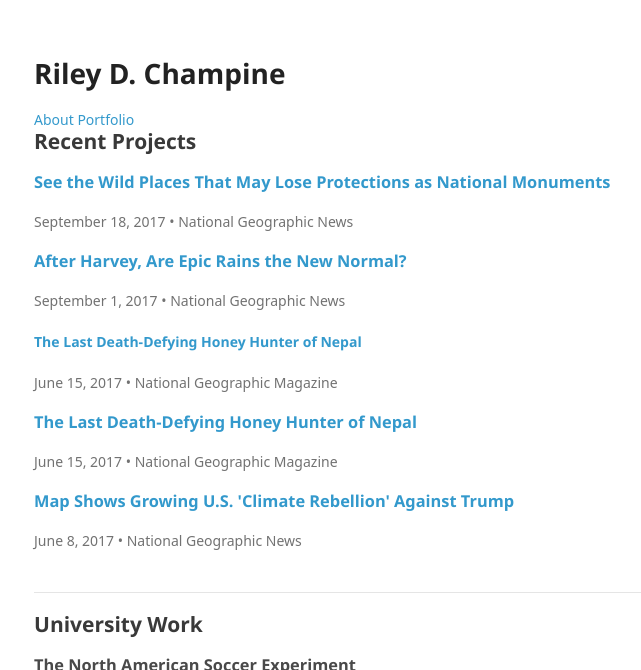
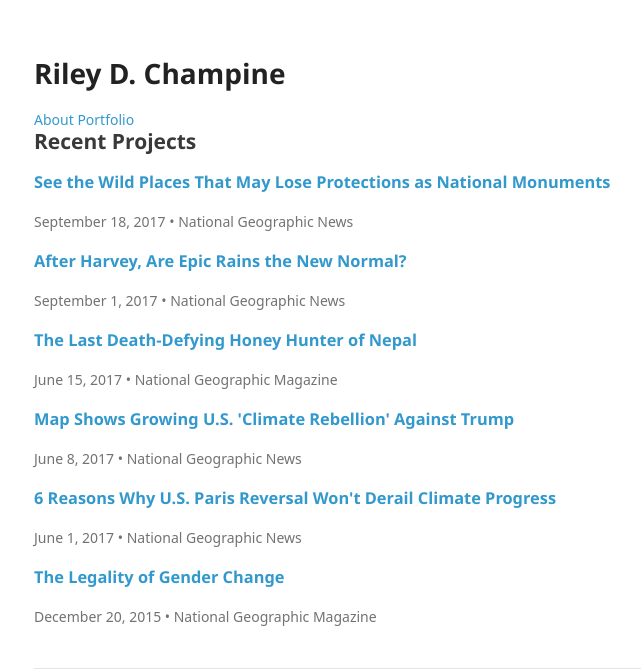
Before and after one commit to rileydchampine/rileydchampine.github.io, a Jekyll site: the page built from maps.html, in a window 1280 px wide and 900 px high, cut to the strip 0-670 px from the top of the window. Shown: the whole strip, without its empty margins (24-665 px from the left). Built offline with Jekyll 4.4.1, drawn with Linux system fonts in a browser that asks for light colours; some web fonts are replaced.

Commit message:
Update maps.html

```diff
--- a/maps.html
+++ b/maps.html
@@ -16,11 +16,6 @@
         </div>
 
         <div>
-              <h4><a href="http://www.nationalgeographic.com/magazine/2017/07/honey-hunters-bees-climbing-nepal/">The Last Death-Defying Honey Hunter of Nepal</a></h4>
-              <p>June 15, 2017 • National Geographic Magazine</p>
-        </div>
-
-        <div>
               <h3><a href="http://www.nationalgeographic.com/magazine/2017/07/honey-hunters-bees-climbing-nepal/">The Last Death-Defying Honey Hunter of Nepal</a></h3>
               <p>June 15, 2017 • National Geographic Magazine</p>
         </div>
@@ -28,6 +23,16 @@
         <div>
               <h3><a href="http://news.nationalgeographic.com/2017/06/states-cities-usa-climate-policy-environment/">Map Shows Growing U.S. 'Climate Rebellion' Against Trump</a></h3>
               <p>June 8, 2017 • National Geographic News</p>
+        </div>
+
+        <div>
+              <h3><a href="http://news.nationalgeographic.com/2017/05/trump-climate-change-paris-agreement-california-emissions/">6 Reasons Why U.S. Paris Reversal Won't Derail Climate Progress</a></h3>
+              <p>June 1, 2017 • National Geographic News</p>
+        </div>
+
+        <div>
+              <h3><a href="http://www.nationalgeographic.com/magazine/2017/01/gender-identity-map-where-you-can-change-your-gender-on-legal-documents/">The Legality of Gender Change</a></h3>
+              <p>December 20, 2015 • National Geographic Magazine</p>
         </div>
 
         <br>
```
